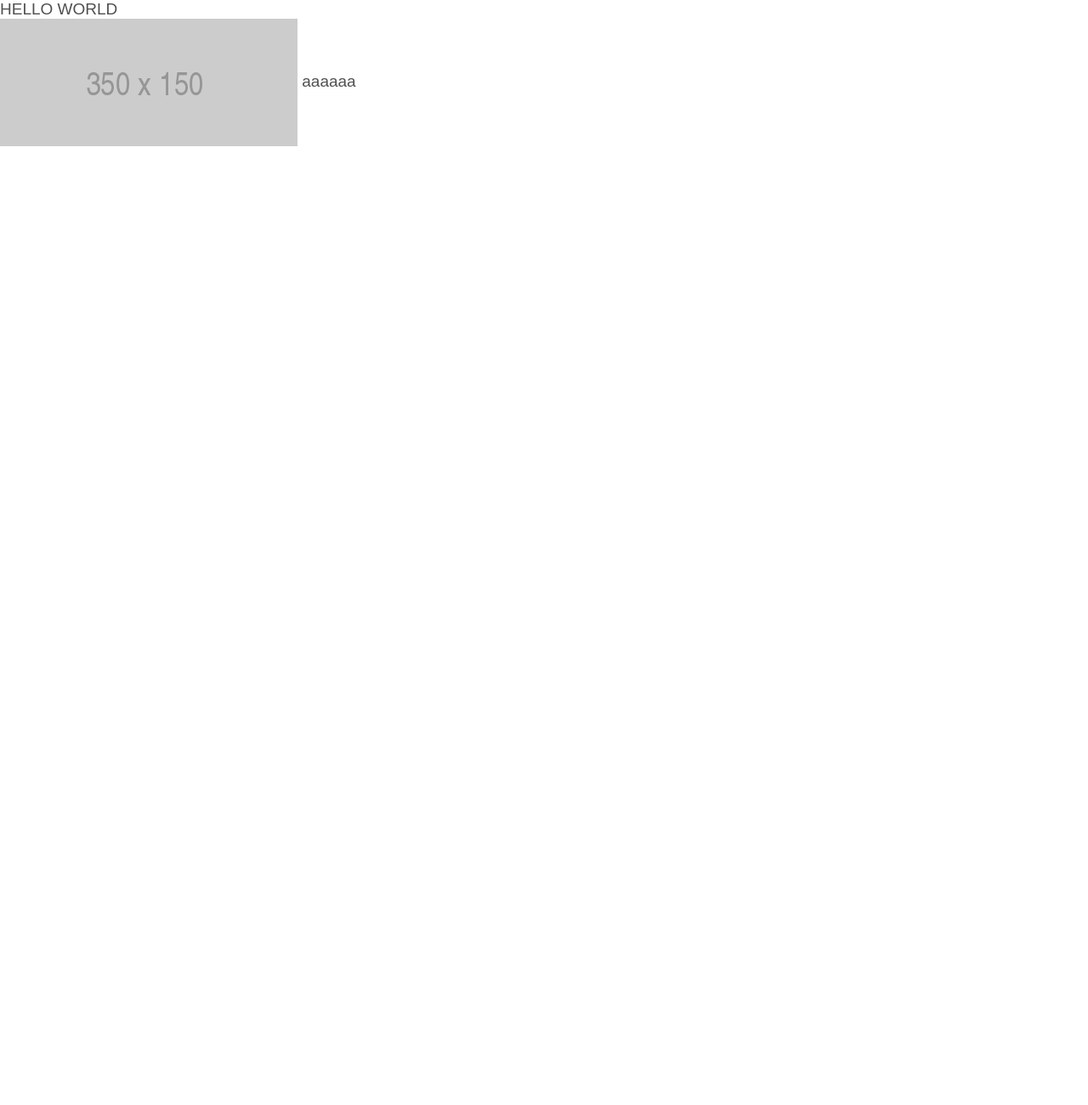
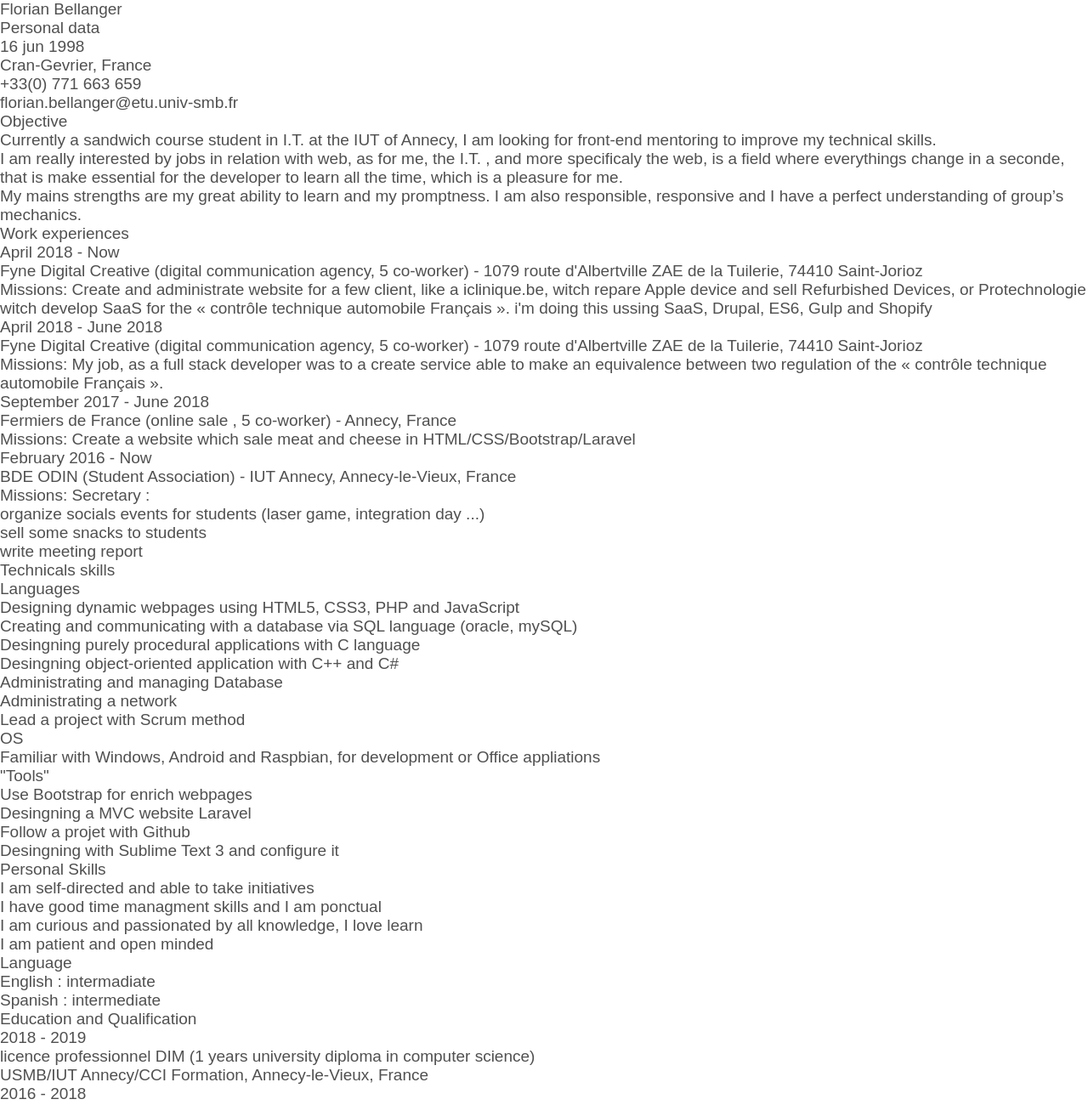
Before and after one commit to Quidam74/porte-folio-2018, a website: page src/index.html in a window 1280 px wide. Shown: the top 1300 px of the page at 85% size. Before the commit the page ends 800 px from the top, so only its background shows below. Drawn offline with nearby package versions, Linux system fonts and the light colour scheme; files that its build step writes are made by us from their sources.

Commit message:
modif text

```diff
--- a/src/index.html
+++ b/src/index.html
@@ -11,9 +11,158 @@
 </head>
 <body>
 
-	<h1>HELLO WORLD</h1>
-	<img src="static/img/placeholder.png">
-aaaaaa
+	<div>
+		<h1>Florian Bellanger</h1>
+
+		<section>
+			<div >
+				<article>
+					<div>
+						<h2>Personal data</h2>
+						<ul>
+							<li>16 jun 1998</li>
+							<li>Cran-Gevrier, France</li>
+							<li>+33(0) 771 663 659</li>
+							<li>florian.bellanger@etu.univ-smb.fr</li>
+						</ul>
+					</div>
+
+				</article>
+			</div>
+			<div>
+				<h2>Objective</h2>
+
+				<article>
+					<p>Currently a sandwich course student in I.T. at the IUT of Annecy, I am looking for front-end mentoring to improve my technical skills.
+					</p>
+					<p>I am really interested by jobs in relation with web, as for me, the I.T. , and more specificaly the web, is a field where everythings change in a seconde, that is make essential for the developer to learn all the time, which is a pleasure for me.
+					</p>
+					<p>My mains strengths are my great ability to learn and my promptness. I am also responsible, responsive and I have a perfect understanding of group’s mechanics.</p>
+				</article>
+			</div>
+		</section>
+
+	</section>
+
+
+
+	<section >
+		<h2>Work experiences</h2>
+		<aside >
+			<p>April 2018 - Now</p>
+			<article >
+				<p>Fyne Digital Creative (digital communication agency, 5 co-worker) - 1079 route d'Albertville ZAE de la Tuilerie, 74410 Saint-Jorioz</p>
+				<p>Missions: Create and administrate website for a few client, like a iclinique.be, witch repare Apple device and sell Refurbished Devices, or Protechnologie witch develop SaaS for the « contrôle technique automobile Français ». i'm doing this ussing SaaS, Drupal, ES6, Gulp and Shopify </p>
+			</article>
+
+			<p>April 2018 - June 2018</p>
+			<article >
+				<p>Fyne Digital Creative (digital communication agency, 5 co-worker) - 1079 route d'Albertville ZAE de la Tuilerie, 74410 Saint-Jorioz</p>
+				<p>Missions: My job, as a full stack developer was to a create service  able to make an equivalence between two regulation of the « contrôle technique automobile Français ». </p>
+			</article>
+
+		</aside>
+		<aside >
+
+			<p>September 2017 - June 2018</p>
+			<article >
+				<p>Fermiers de France (online sale , 5 co-worker) - Annecy, France</p>
+				<p>Missions: Create a website which sale meat and cheese in HTML/CSS/Bootstrap/Laravel</p>
+			</article>
+
+		</aside>
+		<aside >
+			<p >February 2016 - Now </p>
+			<article >
+				<p>BDE ODIN (Student Association) - IUT Annecy, Annecy-le-Vieux, France</p>
+				<p>Missions:  Secretary :</p>
+				<ul>
+					<li>organize socials events for students (laser game, integration day ...)</li>
+					<li>sell some snacks to students</li>
+					<li>write meeting report</li>
+				</ul>
+			</article>
+
+		</aside>
+
+	</section>
+
+
+	<section >
+		<div >
+			<h2>Technicals skills</h2>
+			<h3>Languages</h3>
+			<ul>
+				<li>Designing dynamic webpages using HTML5, CSS3, PHP and JavaScript</li>
+				<li>Creating and communicating with a database via SQL language (oracle, mySQL)</li>
+				<li>Desingning purely procedural applications with C language</li>
+				<li>Desingning object-oriented application with C++ and C#</li>
+				<li>Administrating and managing Database</li>
+				<li>Administrating a network</li>
+				<li>Lead a project with Scrum method</li>
+			</ul>
+			<h3>OS</h3>
+			<p><ul><li>Familiar with Windows, Android and Raspbian, for development or Office appliations</li></ul></p>
+			<h3>"Tools"</h3>
+			<ul>
+				<li>Use Bootstrap for enrich webpages</li>
+				<li>Desingning a MVC website Laravel</li>
+				<li>Follow a projet with Github</li>
+				<li>Desingning with Sublime Text 3 and configure it</li>
+			</ul>
+		</div>
+		<div >
+			<h2>Personal Skills</h2>
+
+			<ul>
+				<li>I am self-directed and able to take initiatives</li>
+				<li>I have good time managment skills and I am ponctual</li>
+				<li>I am curious and passionated by all knowledge, I love learn</li>
+				<li>I am patient and open minded</li>
+			</ul>
+
+
+
+			<h2>Language</h2>
+
+			<ul>
+				<li>English : intermadiate</li>
+				<li>Spanish : intermediate</li>
+			</ul>
+		</div>
+	</section>
+
+	<section >
+		<div>
+			<h2>Education and Qualification</h2>
+			<article>
+				<h3>2018 - 2019</h3>
+				<p>licence professionnel DIM (1 years university diploma in computer science)</p>
+				<p>USMB/IUT Annecy/CCI Formation, Annecy-le-Vieux, France</p>
+				<h3>2016 - 2018</h3>
+				<p>DUT Informatique (2 years university diploma in computer science)</p>
+				<p>USMB/IUT Annecy, Annecy-le-Vieux, France</p>
+				<h3>2016</h3>
+				<p>French Baccalaureate SSI (Hight School diploma specialized in science and computer engineering) with honor</p>
+				<p>Charles Poncet High School - Cluses, France</p>
+			</article>
+		</div>
+		<div>
+			<h2>Miscellaneous</h2>
+			<article>
+				<h3>Music</h3>
+				<p>Was guitarist of the Band Ecs brogh'n</p>
+				<p>I Often go to the brise Glace, a concert hall where there his all kind of music represented</p>
+				<h3>Video Games</h3>
+				<p>accomplished player of Diablo 3, (ranked 21th europe in season 8) </p>
+				<p>accomplished player of Dark Souls</p>
+			</article>
+		</div>
+	</section>
+
+</div>
+</div>
+
 <script type="text/javascript" src="js/main.js"></script>
 </body>
 </html>
--- a/src/js/utils/environment.js
+++ b/src/js/utils/environment.js
@@ -13,7 +13,6 @@ export function isUnderBreakpoint(width = 960) {
   return window.matchMedia("(max-width: "+width+"px)").matches
 }
 
-
 export function getBrowser() {
   let parser = new UAParser();
   let result = parser.getResult();
```
